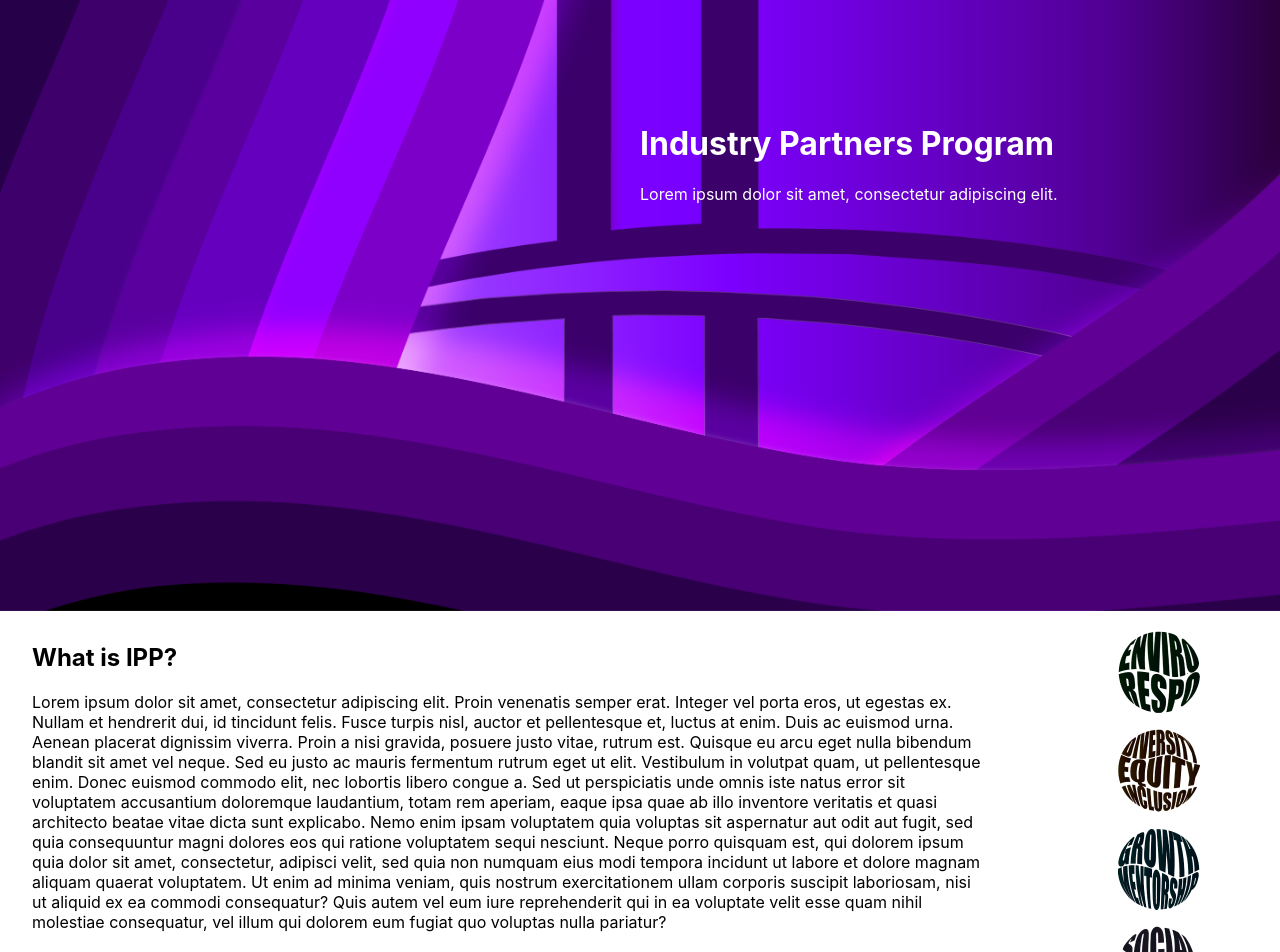
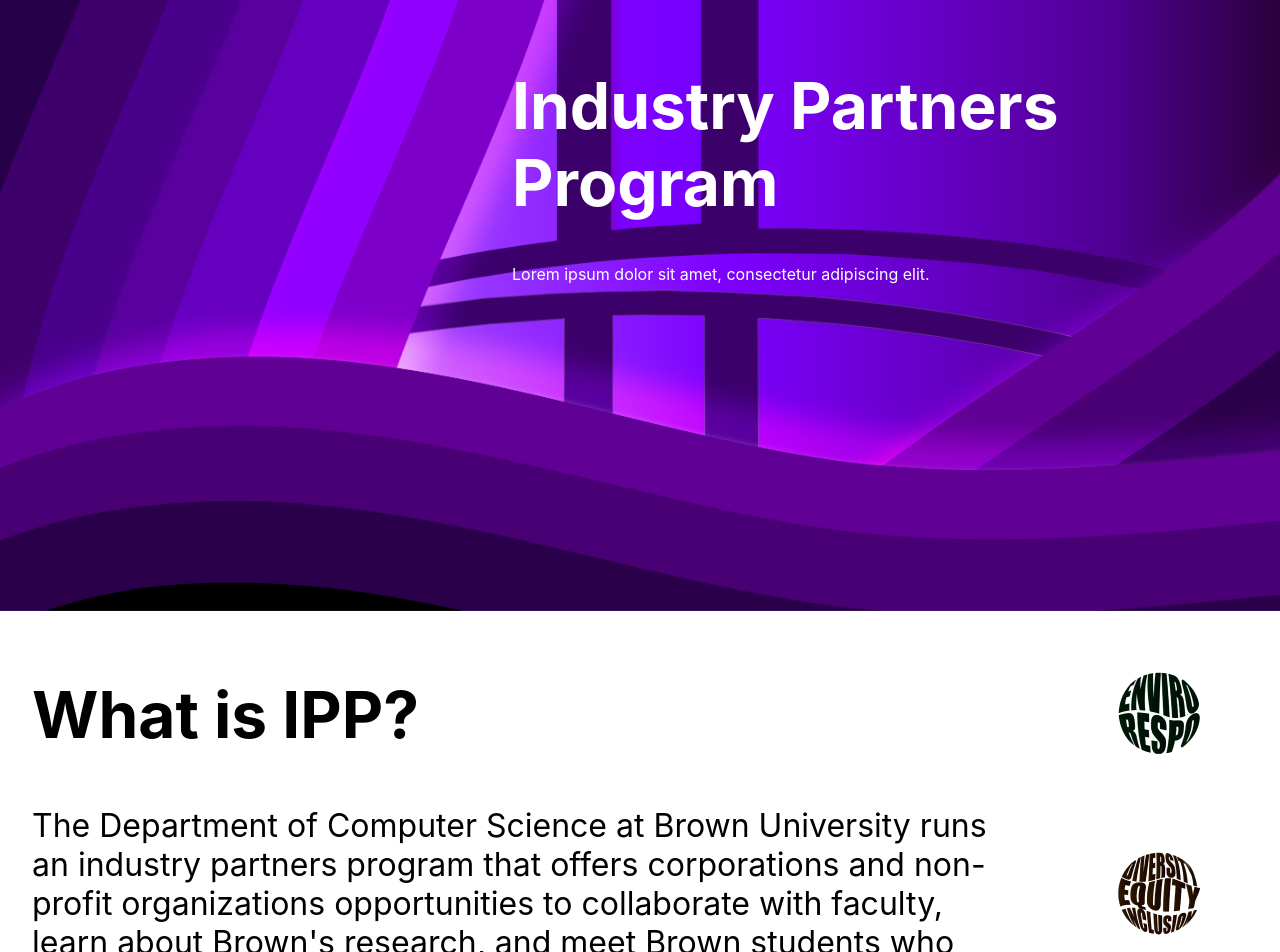
Before and after one commit to jbarlas/brown-cs-ipp, a React (Create React App) app: page / in a window 1280 px wide. Shown: the part 180-1132 px from the top of the page. Built offline with nearby package versions, Linux system fonts and the light colour scheme.

Commit message:
drafting home plage: details

```diff
--- a/src/views/home/Home.css
+++ b/src/views/home/Home.css
@@ -1,5 +1,8 @@
 .team-header {
     margin: 0.5em 5em 1em 2em;
+}
+.team-header h2 {
+    font-size: 32px;
 }
 .our-team {
     display: flex;
--- a/src/views/home/components/About.css
+++ b/src/views/home/components/About.css
@@ -9,6 +9,12 @@
 .about-text {
     margin-right: 8em;
 }
+.about-text h2 {
+    font-size: 64px;
+}
+.about-text p {
+    font-size: 32px;
+}
 .about-icons {
     display: flex;
     flex-direction: column;
--- a/src/views/home/components/About.js
+++ b/src/views/home/components/About.js
@@ -13,19 +13,13 @@
                     What is IPP?
                 </h2>
                 <p>
-                    Lorem ipsum dolor sit amet, consectetur adipiscing elit. Proin venenatis semper erat. Integer vel porta eros,
-                    ut egestas ex. Nullam et hendrerit dui, id tincidunt felis. Fusce turpis nisl, auctor et pellentesque et, luctus
-                    at enim. Duis ac euismod urna. Aenean placerat dignissim viverra. Proin a nisi gravida, posuere justo vitae,
-                    rutrum est. Quisque eu arcu eget nulla bibendum blandit sit amet vel neque. Sed eu justo ac mauris fermentum
-                    rutrum eget ut elit. Vestibulum in volutpat quam, ut pellentesque enim. Donec euismod commodo elit, nec lobortis
-                    libero congue a. Sed ut perspiciatis unde omnis iste natus error sit voluptatem accusantium doloremque laudantium,
-                    totam rem aperiam, eaque ipsa quae ab illo inventore veritatis et quasi architecto beatae vitae dicta sunt
-                    explicabo. Nemo enim ipsam voluptatem quia voluptas sit aspernatur aut odit aut fugit, sed quia consequuntur
-                    magni dolores eos qui ratione voluptatem sequi nesciunt. Neque porro quisquam est, qui dolorem ipsum quia dolor
-                    sit amet, consectetur, adipisci velit, sed quia non numquam eius modi tempora incidunt ut labore et dolore magnam
-                    aliquam quaerat voluptatem. Ut enim ad minima veniam, quis nostrum exercitationem ullam corporis suscipit
-                    laboriosam, nisi ut aliquid ex ea commodi consequatur? Quis autem vel eum iure reprehenderit qui in ea voluptate
-                    velit esse quam nihil molestiae consequatur, vel illum qui dolorem eum fugiat quo voluptas nulla pariatur?
+                    The Department of Computer Science at Brown University runs an industry partners program that offers corporations
+                    and non-profit organizations opportunities to collaborate with faculty, learn about Brown's research, and meet
+                    Brown students who are looking for employment. <br/>
+                    The Department seeks partners whose activities are aligned with Brown’s mission of education and research. Brown
+                    CS celebrates diversity and is committed to creating an inclusive environment for all our constituents.
+                    Membership in the IPP is by invitation. We welcome organizations whose business practices align with our expectation
+                    for equal opportunity and fair employment, as well as the responsible, transparent, and accessible use of technology.
                 </p>
             </div>
             <div class='about-icons'>
--- a/src/views/home/components/Header.css
+++ b/src/views/home/components/Header.css
@@ -11,7 +11,10 @@
 
 .home-text-on-img {
     position: absolute;
-    left: 50%;
-    bottom: 50%;
+    left: 40%;
+    bottom: 40%;
     color: white;
 }
+.home-text-on-img h1 {
+    font-size: 64px;
+}
--- a/src/views/home/components/Team.css
+++ b/src/views/home/components/Team.css
@@ -13,3 +13,6 @@
     flex-direction: column;
     align-items: center;
 }
+.member h3 p{
+    font-size: 24px;
+}
```
